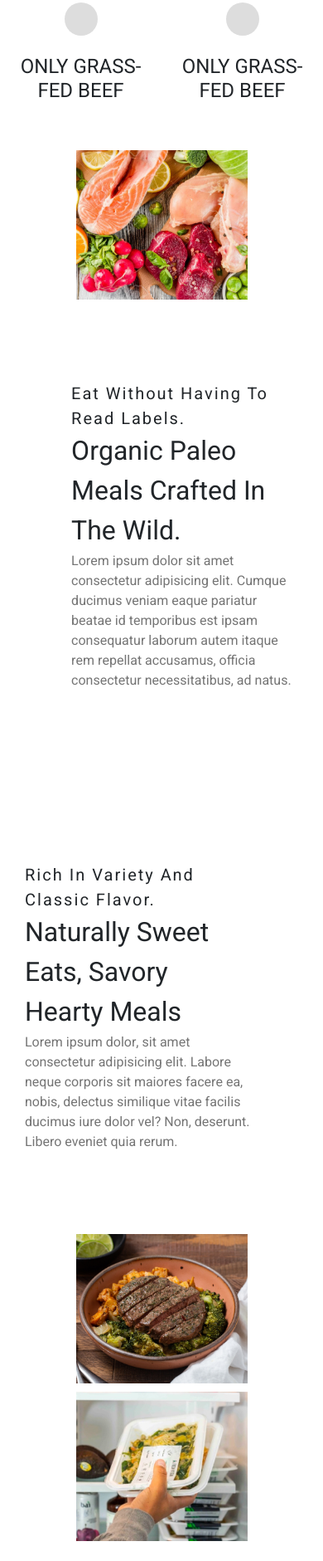
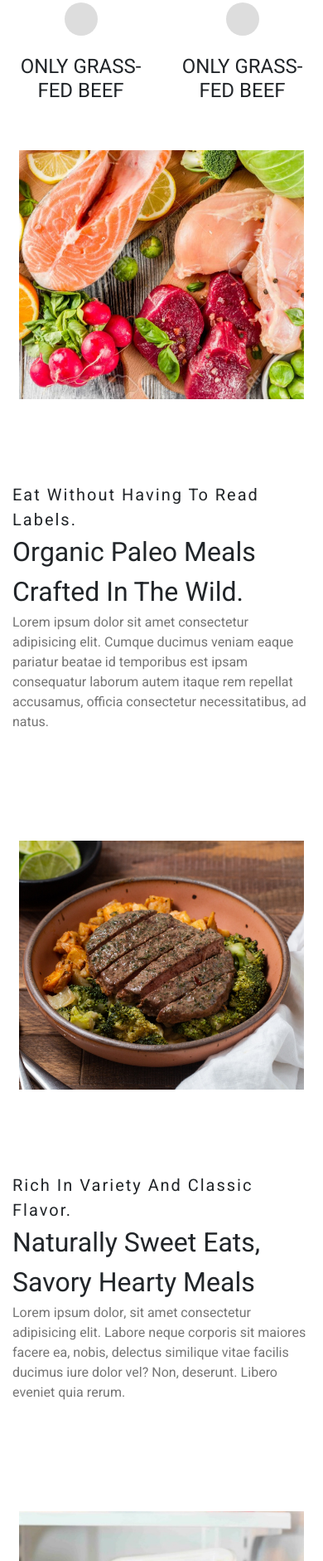
Before and after one commit to Umpoy/fresh_n_lean, a website: page index.html in a window 390 px wide. Shown: the part 1513-3394 px from the top of the page at 83% size. Drawn offline with nearby package versions, Linux system fonts and the light colour scheme.

Commit message:
fixed info section using css grid

```diff
--- a/index.html
+++ b/index.html
@@ -126,10 +126,11 @@
                 </div>
             </div>
         </section>
+
         <section class="info mt-5">
-            <div class="row">
-                <div class="col-sm-6 info--image image-1"></div>
-                <div class="col-sm-6">
+            <div class="grid">
+                <div class="info--image image-1 item1"></div>
+                <div class="info-text item2">
                     <div class="info-text info-text--pad-left">
                         <div class="info-text--title">Eat without having to read labels.</div>
                         <div class="info-text--lead">organic paleo meals crafted in the wild.</div>
@@ -138,9 +139,7 @@
                             itaque rem repellat accusamus, officia consectetur necessitatibus, ad natus.</div>
                     </div>
                 </div>
-            </div>
-            <div class="row">
-                <div class="col-sm-6">
+                <div class="info-text item3">
                     <div class="info-text info-text--pad-right">
                         <div class="info-text--title">Rich in variety and classic flavor.</div>
                         <div class="info-text--lead">Naturally sweet eats, savory hearty meals</div>
@@ -149,11 +148,9 @@
                             dolor vel? Non, deserunt. Libero eveniet quia rerum.</div>
                     </div>
                 </div>
-                <div class="col-sm-6 info--image image-2"></div>
-            </div>
-            <div class="row">
-                <div class="col-sm-6 info--image image-3"></div>
-                <div class="col-sm-6">
+                <div class="info--image image-2 item4"></div>
+                <div class="info--image image-3 item5"></div>
+                <div class="info-text">
                     <div class="info-text info-text--pad-left">
                         <div class="info-text--title">Every meal of the day without hassle.</div>
                         <div class="info-text--lead">Pack your fridge with on-the-go paleo</div>
@@ -162,10 +159,8 @@
                             eligendi accusantium perferendis qui facere explicabo.</div>
                     </div>
                 </div>
-            </div>
-            <div class="row">
-                <div class="col-sm-6">
-                    <div class="info-text info-text--pad-right">
+                <div class="info-text item6">
+                    <div class="info-text info-text--pad-right item7">
                         <div class="info-text--title">Ancient meal, modern delivery.</div>
                         <div class="info-text--lead">Reconnect to your roots</div>
                         <div class="info-text--sub">Lorem ipsum dolor sit amet consectetur adipisicing elit. Cupiditate,
@@ -173,7 +168,7 @@
                             perspiciatis sed omnis possimus consectetur asperiores odio beatae porro!</div>
                     </div>
                 </div>
-                <div class="col-sm-6 info--image image-4"></div>
+                <div class="info--image image-4 item8"></div>
             </div>
         </section>
         <footer>
--- a/sass/base/_base.scss
+++ b/sass/base/_base.scss
@@ -3,5 +3,5 @@ body {
 }
 
 html {
-    height: 100vh;
+    height: 100%;
 }
--- a/sass/base/_typography.scss
+++ b/sass/base/_typography.scss
@@ -15,8 +15,8 @@ p {
 
 .info-text {
 
-    padding-top: 30%;
-    padding-bottom: 30%;
+    padding-top: 10%;
+    padding-bottom: 14%;
     &--pad-left {
         padding-left: 17%;
     }
--- a/sass/components/_info.scss
+++ b/sass/components/_info.scss
@@ -1,19 +1,24 @@
 .info {
 
+    &--text {
+        width: 100%;
+        --width: 100%;
+    }
+
     &--image {
-        padding-top: 50%;
+        height: var(--width);
     }
 
     .image-1 {
-        background: url('../../images/paleo-img01.jpg') no-repeat center center;
-        -webkit-background-size: cover;
-        -moz-background-size: cover;
-        -o-background-size: cover;
+        background: url('../../images/paleo-img01.jpg') center center no-repeat;
+        -webkit-background-size: contain;
+        -moz-background-size: contain;
+        -o-background-size: contain;
         background-size: contain;
     }
 
     .image-2 {
-        background: url('../../images/paleo-img02.jpg') no-repeat center center;
+        background: url('../../images/paleo-img02.jpg') center center no-repeat;
         -webkit-background-size: contain;
         -moz-background-size: contain;
         -o-background-size: contain;
@@ -21,7 +26,7 @@
     }
 
     .image-3 {
-        background: url('../../images/paleo-img03.jpg') no-repeat center center;
+        background: url('../../images/paleo-img03.jpg') center center no-repeat;
         -webkit-background-size: contain;
         -moz-background-size: contain;
         -o-background-size: contain;
@@ -29,15 +34,72 @@
     }
 
     .image-4 {
-        background: url('../../images/paleo-img04.jpg') no-repeat center center;
+        background: url('../../images/paleo-img04.jpg') center center no-repeat;
         -webkit-background-size: contain;
         -moz-background-size: contain;
         -o-background-size: contain;
         background-size: contain;
     }
+}
 
-    .row {
-        margin: 10px 0;
+
+
+.grid {
+    display: grid;
+    grid-template-columns: 50% 50%;
+    grid-row-gap: 1%;
+
+}
+
+@media (max-width: 425px){
+    .item1 {
+        grid-area: item-one;
+    }
+    .item2 {
+        grid-area: item-two;
+    }
+    .item3 {
+        grid-area: three;
+    }
+    .item4 {
+        grid-area: four;
+    }
+    .item5 {
+        grid-area: five;
+    }
+    .item6 {
+        grid-area: six;
+    }
+    .item7 {
+        grid-area: seven;
+    }
+    .item8 {
+        grid-area: eight;
+    }
+    .grid {
+        grid-template-columns: 100%;
+        grid-template-areas:
+        'item-one'
+        'item-two'
+        'four'
+        'three'
+        'five'
+        'six'
+        'eight'
+        'seven'
     }
 
+    .info--image {
+        height: 300px;
+    }
+
+    .info-text {
+        &--pad-left {
+            padding-left: 0;
+        }
+
+        &--pad-right {
+            padding-right: 0;
+        }
+    }
 }
```
Also changed, not shown: css/style.css.
